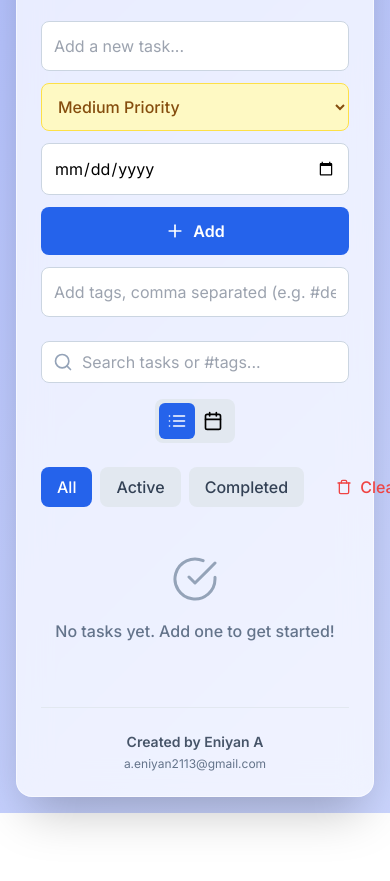
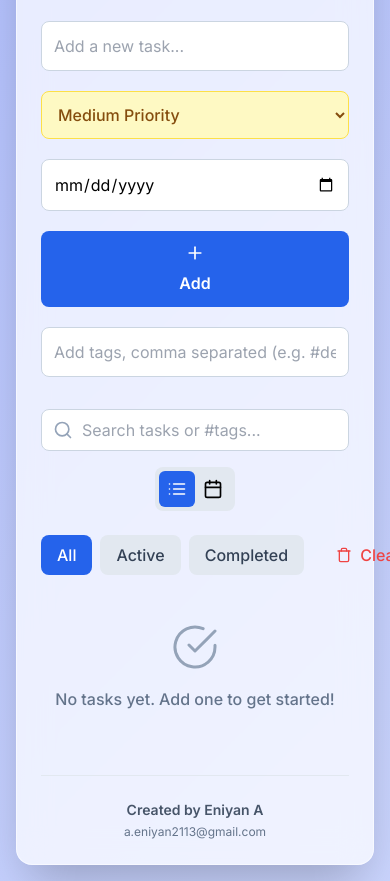
Before and after one commit to Eniyan2113/todo-app, a plain HTML site: page index.html in a window 390 px wide. Shown: the part 112-993 px from the top of the page. Before the commit the page ends 925 px from the top, so only its background shows below. Drawn offline with nearby package versions, Linux system fonts and the light colour scheme.

Commit message:
Improve input visibility for day mode and mobile

```diff
--- a/index.html
+++ b/index.html
@@ -8,6 +8,7 @@
     <link rel="preconnect" href="https://fonts.googleapis.com">
     <link rel="preconnect" href="https://fonts.gstatic.com" crossorigin>
     <link href="https://fonts.googleapis.com/css2?family=Inter:wght@400;500;600;700&display=swap" rel="stylesheet">
+    <!-- ...existing code... -->
 <style>
     /* Custom styles for the app */
     body {
@@ -46,7 +47,32 @@
     .calendar-day {
         min-height: 100px;
     }
+
+    /* --- Improved input visibility for day mode and mobile --- */
+    input, select {
+        background-color: #fff;
+        border: 1px solid #cbd5e1;
+        color: #1e293b;
+        font-size: 1rem;
+        padding: 0.75rem;
+    }
+    input::placeholder {
+        color: #64748b;
+        opacity: 1;
+    }
+    @media (max-width: 640px) {
+        #add-task-form .flex {
+            flex-direction: column;
+        }
+        #add-task-form input,
+        #add-task-form select,
+        #add-task-form button {
+            width: 100%;
+            margin-bottom: 0.5rem;
+        }
+    }
 </style>
+<!-- ...existing code... -->
 </head>
 <body class="flex items-center justify-center min-h-screen">
 
```
Lines whose indentation alone changed are shown as unchanged.
